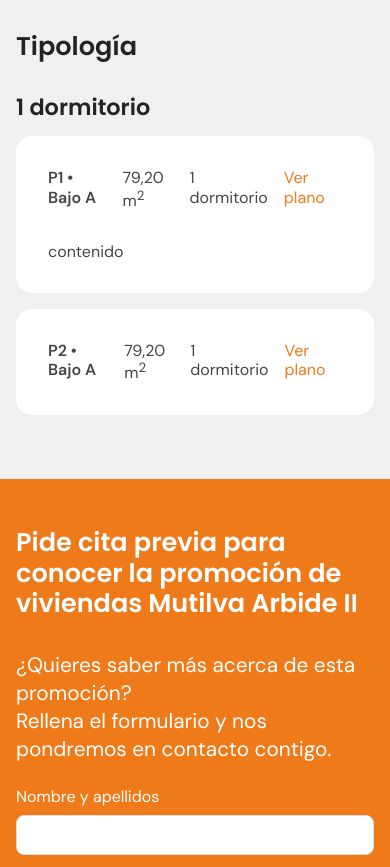
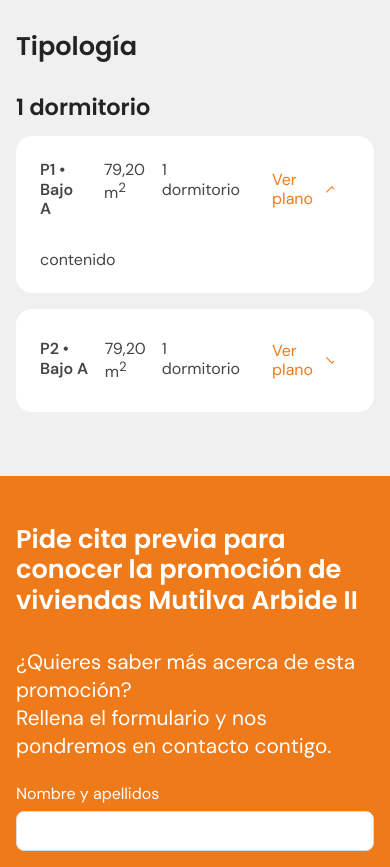
Before and after one commit to xabiangos-design/andia, a website: page vivienda.html in a window 390 px wide. Shown: the part 3440-4307 px from the top of the page. Drawn offline with Linux system fonts and the light colour scheme.

Commit message:
ajustes accordions

```diff
--- a/scss/_buttons.scss
+++ b/scss/_buttons.scss
@@ -84,3 +84,32 @@
         }
     }
 }
+
+.toggle{
+    position: relative;
+    display: flex;
+    align-items: center;
+    background-color: transparent;
+    @include transition;
+    @include radius-sm;
+    padding: .5rem 1rem;
+    &::after{
+        content: "";
+        background-image: url("../images/expand_more.svg");
+        background-repeat: no-repeat;
+        background-size: 13px;
+        display: inline-block;
+        margin: .4rem 0 0 .5rem;
+        width: 13px;
+        height: 13px;
+    }
+    &.is-open{
+        &::after{
+            content: "";
+            background-image: url("../images/expand_less.svg");
+        }
+    }
+    &:hover, &:active{
+        background-color: $primary-light;
+    }
+}
--- a/scss/_components.scss
+++ b/scss/_components.scss
@@ -114,7 +114,7 @@
     }
     .accordion-item{
         background-color: $white;
-        padding: 2rem;
+        padding: 1.5rem;
         @include radius-md;
         margin-bottom: 1rem;
         &.is-open{
@@ -127,6 +127,7 @@
             flex-direction: row;
             gap: 1rem;
             justify-content: space-between;
+            align-items: center;
             .left-side{
                 display: flex;
                 flex-direction: row;
--- a/vivienda.html
+++ b/vivienda.html
@@ -33,7 +33,7 @@
           <div class="navbar-start"></div>
 
           <div class="navbar-end">
-            <a class="navbar-item is-active" href="index.html">
+            <a class="navbar-item" href="index.html">
               Viviendas
             </a>
             <a class="navbar-item">
@@ -220,7 +220,7 @@
                                 <p class="rooms">1 dormitorio</p>
                             </div><!-- left-side -->
                             <div class="right-side">
-                                <a class="toggle">Ver plano</a>
+                                <a class="toggle is-open">Ver plano</a>
                             </div><!-- right-side -->
                         </div><!-- ac-header -->
                         <div class="ac-content">
```
Also changed, not shown: css/custom.css.
